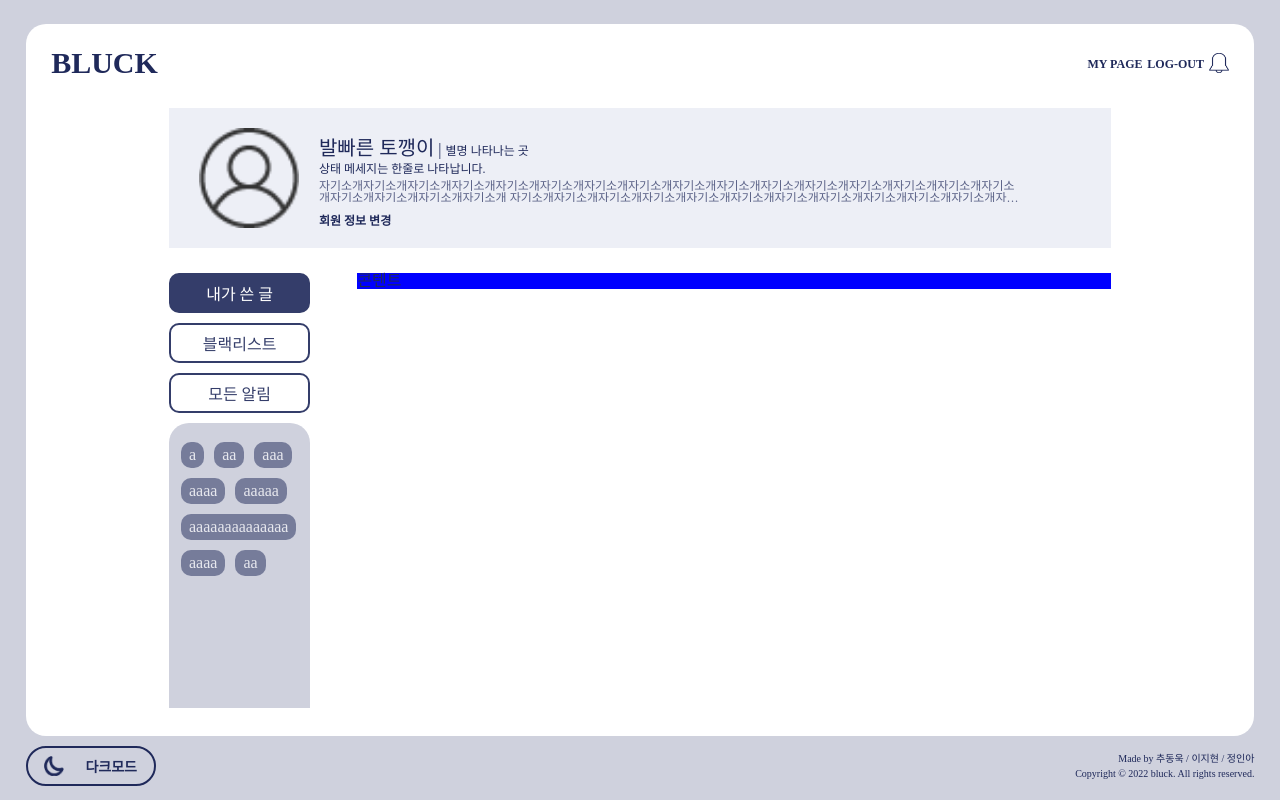
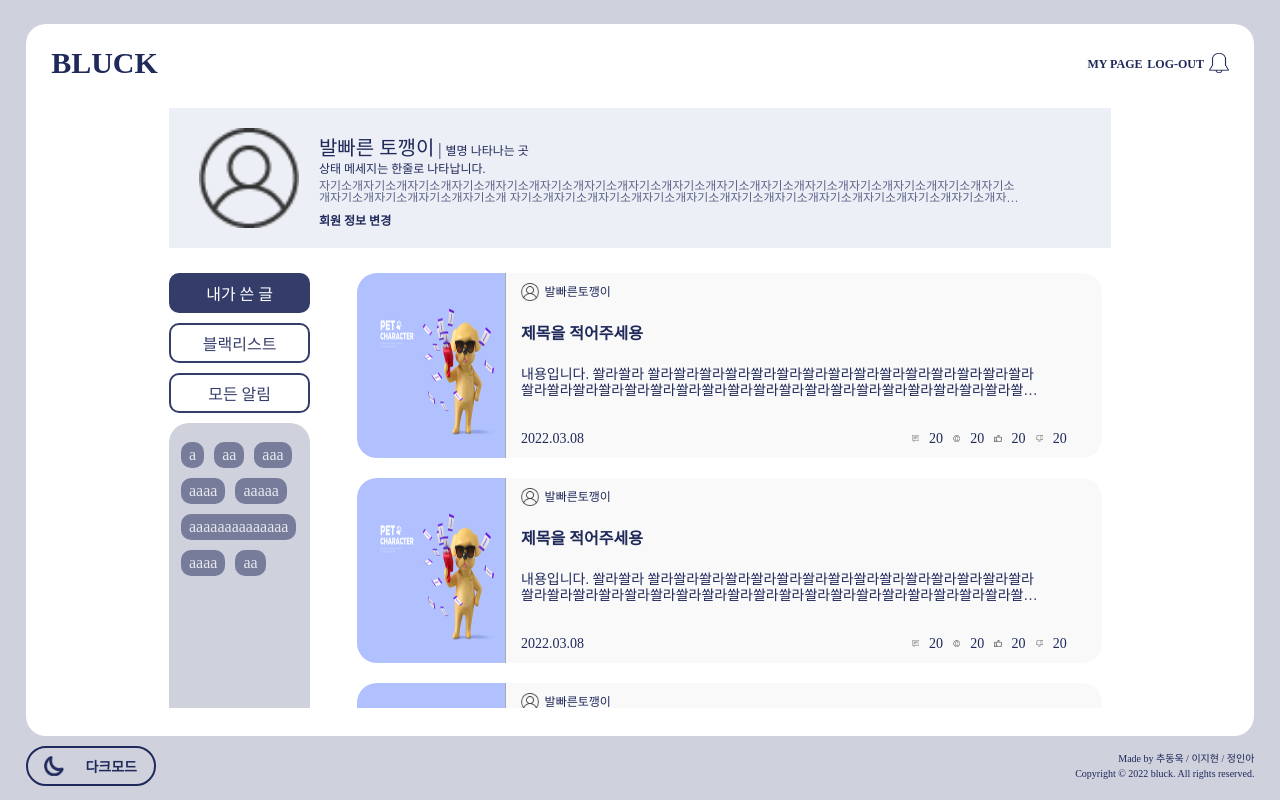
Before and after one commit to Bluck-Blog/blcuk_fe, a Next.js app: page /myPage in a window 1280 px wide. Built offline with nearby package versions, Linux system fonts and the light colour scheme; a web font is replaced by a local one.

Commit message:
style: myPage myText pub

```diff
--- a/components/main/component/ContentCard.js
+++ b/components/main/component/ContentCard.js
@@ -29,11 +29,12 @@ export default function ContentCard({ item }) {
     <S.Wrapper
       onClick={() => router.push(`/detail/${item.id}`)}
       isDark={isDark}
+      isFull={router.pathname === "myPage"}
     >
-      <S.Banner>
+      <S.Banner isFull={router.pathname === "myPage"}>
         <Image layout="fill" src={Dog} alt="photo" />
       </S.Banner>
-      <S.Body>
+      <S.Body isFull={router.pathname === "myPage"}>
         <S.ProfileBox>
           <Image
             height={"18px"}
--- /dev/null
+++ b/components/myPage/component/MyPageMyContentList.js
@@ -0,0 +1,17 @@
+import React from "react";
+import * as S from "../../../styles/myPage/MyPageMyContentListStyle";
+import { content } from "../../../mok/contents";
+import ContentCard from "../../main/component/ContentCard";
+
+const MyPageMyContentList = () => {
+  console.log(content);
+  return (
+    <S.MyPageContentBox>
+      {content.map((item) => (
+        <ContentCard item={item} />
+      ))}
+    </S.MyPageContentBox>
+  );
+};
+
+export default MyPageMyContentList;
--- a/components/myPage/component/MyPageTabMenu.js
+++ b/components/myPage/component/MyPageTabMenu.js
@@ -4,8 +4,7 @@ import React, { useEffect, useState } from "react";
 // styled
 import * as S from "../../../styles/myPage/MyPageTabMenuStyle";
 
-const MyPageTabMenu = () => {
-  const [activeTab, setActiveTab] = useState("myText");
+const MyPageTabMenu = ({ activeTab, setActiveTab }) => {
   const [tagList, setTagList] = useState([]);
 
   useEffect(() => {
--- a/components/myPage/myPageLayout.js
+++ b/components/myPage/myPageLayout.js
@@ -1,20 +1,24 @@
 // lib
-import React from "react";
+import React, { useState } from "react";
 
 // styled
 import * as S from "../../styles/myPage/MyPageLayoutStyle";
+import MyPageMyContentList from "./component/MyPageMyContentList";
 
 // component
 import MyPageTabMenu from "./component/MyPageTabMenu";
 import MyPageUserData from "./component/MyPageUserData";
 
 const MyPageLayout = () => {
+  const [activeTab, setActiveTab] = useState("myText");
+
   return (
     <S.Wrapper>
       <MyPageUserData />
       <S.MyPageTabAndContentBox>
-        <MyPageTabMenu />
-        <S.MyPageContentBox>콘텐트</S.MyPageContentBox>
+        <MyPageTabMenu activeTab={activeTab} setActiveTab={setActiveTab} />
+
+        {activeTab === "myText" && <MyPageMyContentList />}
       </S.MyPageTabAndContentBox>
     </S.Wrapper>
   );
--- a/styles/main/ContentCardStyle.js
+++ b/styles/main/ContentCardStyle.js
@@ -2,7 +2,7 @@ import styled from "styled-components";
 import { media } from "../common/media";
 
 export const Wrapper = styled.div`
-  width: 49%;
+  width: ${(props) => (props.isFull ? "49%" : "100%")};
   height: 185px;
   margin-bottom: 20px;
   border-radius: 20px;
@@ -34,7 +34,7 @@ export const Wrapper = styled.div`
 `;
 
 export const Banner = styled.figure`
-  width: 30%;
+  width: ${(props) => (props.isFull ? "30%" : "20%")};
   height: 100%;
   position: relative;
   border-right: 1px solid #aaa;
@@ -49,7 +49,7 @@ export const Banner = styled.figure`
 `;
 
 export const Body = styled.div`
-  width: 70%;
+  width: ${(props) => (props.isFull ? "70%" : "80%")};
   height: 100%;
   padding: 0 4% 0 2%;
   background: ${(props) => props.theme.ctBgColor};
@@ -124,7 +124,7 @@ export const RightIcon = styled.div`
   display: flex;
   justify-content: space-between;
   align-items: center;
-  width: 20px;
+  width: 30%;
 
   ${media.mobile`
     width: 60%;
--- a/styles/myPage/MyPageLayoutStyle.js
+++ b/styles/myPage/MyPageLayoutStyle.js
@@ -16,8 +16,3 @@ export const MyPageTabAndContentBox = styled.div`
   margin-top: 25px;
   height: 70%;
 `;
-
-export const MyPageContentBox = styled.div`
-  width: 80%;
-  background: blue;
-`;
--- /dev/null
+++ b/styles/myPage/MyPageMyContentListStyle.js
@@ -0,0 +1,27 @@
+import styled from "styled-components";
+import { media } from "../common/media";
+
+export const MyPageContentBox = styled.div`
+  width: 80%;
+  height: 55vh;
+  padding-right: 1%;
+  overflow-y: auto;
+  display: flex;
+  flex-wrap: wrap;
+  justify-content: space-between;
+  &::-webkit-scrollbar {
+    width: 5px;
+  }
+  &::-webkit-scrollbar-thumb {
+    background-color: #aaa;
+    background-clip: padding-box;
+    border: 1px solid transparet;
+    border-radius: 5px;
+  }
+  &::-webkit-scrollbar-track {
+  }
+
+  ${media.tablet`
+    height: 72vh;
+  `}
+`;
--- a/styles/myPage/MyPageTabMenuStyle.js
+++ b/styles/myPage/MyPageTabMenuStyle.js
@@ -23,7 +23,7 @@ export const MyPageTabList = styled.li`
 
 export const MyPageTagWrapper = styled.div`
   width: 100%;
-  height: 45vh;
+  height: 40vh;
   background-color: ${(props) => props.theme.bgColor};
   border-radius: 20px;
   padding: 10% 5%;
```
